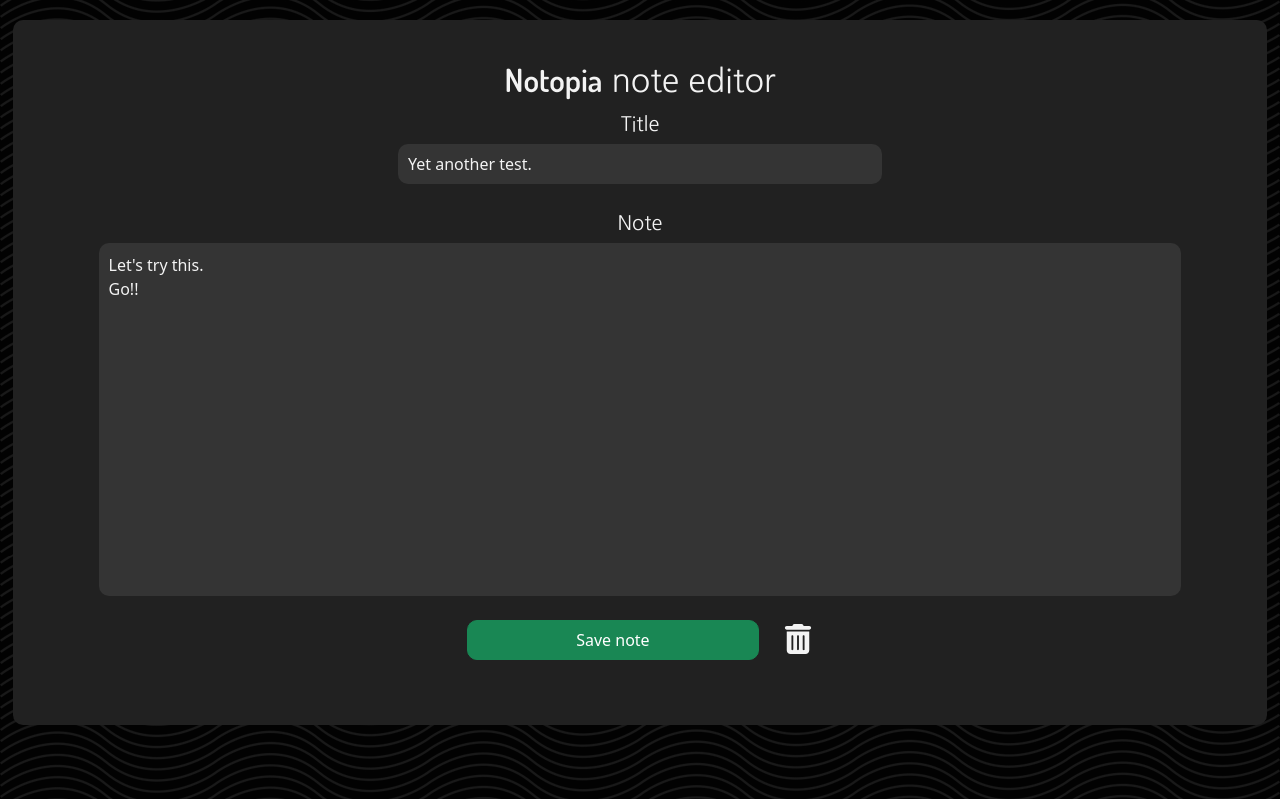
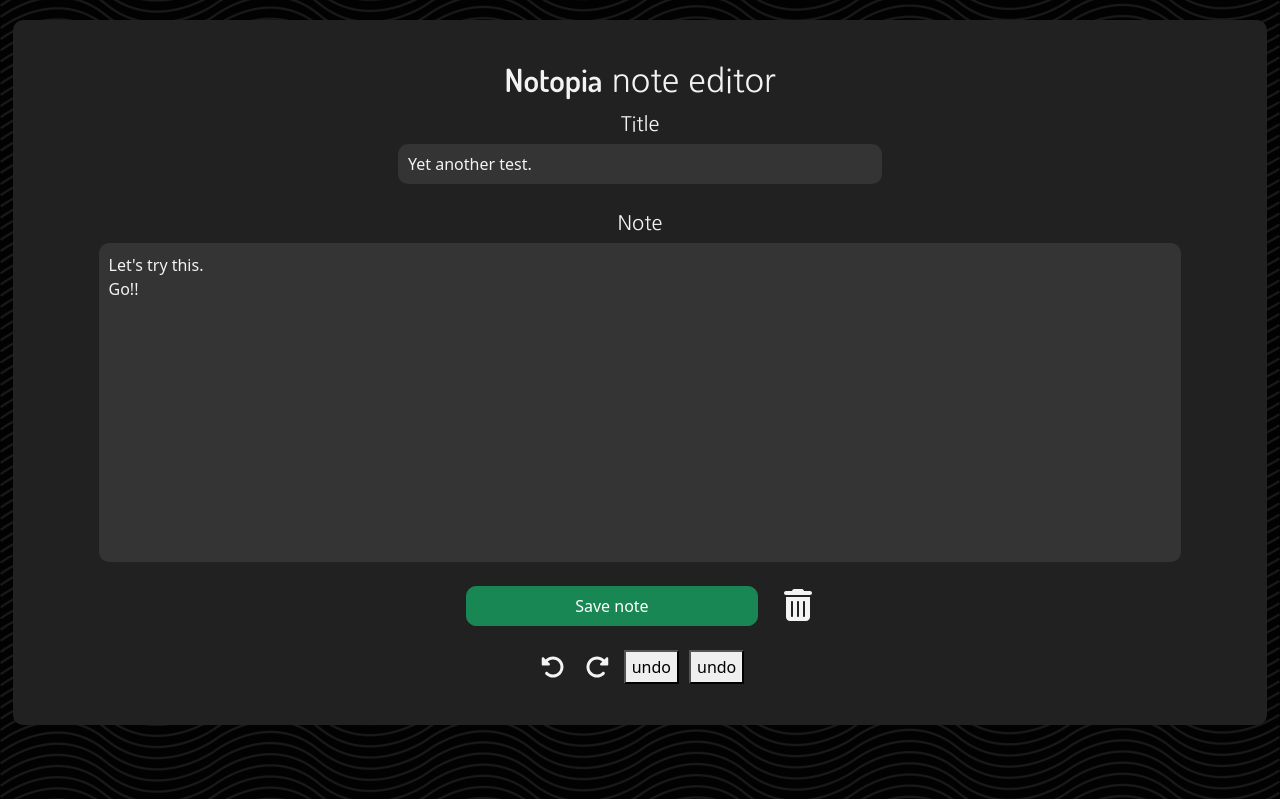
Before and after one commit to boomboxz12/CS50-Final-Project-Notopia, a Flask app: page /?id=70 in a window 1280 px wide. Shown: the part 59-858 px from the top of the page. Run offline with Flask 3, Linux system fonts and the light colour scheme; a user stored in the database is signed in; data comes from the database, SQL or seed files in the repository; both versions use the stored data as it was after the commit.

Commit message:
Undo/redo functions, note autosaving (WIP)

```diff
--- a/app.py
+++ b/app.py
@@ -182,6 +182,38 @@ def index():
     return render_template("index.html")
 
 
+# Route for autosaving notes as the user types
+@app.route("/autosave", methods=["POST"])
+def autosave():
+    # Getting the necessary data
+    results = request.get_json()
+    date_created = datetime.now().replace(microsecond=0) # TODO
+    date_modified = datetime.now().replace(microsecond=0)
+    # If the user updates the title
+    if results.get("note_title") and results.get("note_id"):
+        # Save the new title into the database and update date_modified
+        sql(f"./databases/{session.get('username')}-notes.db",
+            """
+            UPDATE notes
+            SET note_title = ?,
+                date_modified = ?
+            WHERE note_id = ?
+            """, (results["note_title"], date_modified, int(results["note_id"]),))
+    # If the user updates the body
+    if results.get("note_body") and results.get("note_id"):
+        # Save the new title into the database and update date_modified
+        sql(f"./databases/{session.get('username')}-notes.db",
+            """
+            UPDATE notes
+            SET note_body = ?,
+                date_modified = ?
+            WHERE note_id = ?
+            """, (results["note_body"], date_modified, int(results["note_id"]),))
+
+    # The function returns 204 No Content (A response without a body)
+    return "", 204
+
+
 @app.route("/login", methods=["GET", "POST"])
 def login():
     # User reached route via GET
@@ -221,8 +253,9 @@ def login():
 
         # If the user is not found, inform the user
         if not user:
-            return apologize("login", """Incorrect username or password. Make sure you entered the correct
-                             credintials and try again. If you don't have an account, please make one first.""")
+            return apologize("login", """Incorrect username or password. Make sure you entered them correctly and
+                             try again. If you don't have an account, please make one first. Note that usernames
+                            and passwords are case sensitive.""")
 
         # In the unlikely case that there are multiple users with the same name (normally impossible)
         if len(user) > 1:
@@ -230,8 +263,9 @@ def login():
 
         # Check the password hash and apologize if it doesn't match
         if not check_password_hash(user[0][2], password):
-            return apologize("login", """Incorrect username or password. Make sure you entered the correct
-                             credintials and try again. If you don't have an account, please make one first.""")
+            return apologize("login", """Incorrect username or password. Make sure you entered them correctly and
+                             try again. If you don't have an account, please make one first. Note that usernames
+                            and passwords are case sensitive.""")
 
         # If everything is ok, log the user in by remembering their information in flask.session
         session["user_id"] = user[0][0]
--- a/static/index.js
+++ b/static/index.js
@@ -2,6 +2,9 @@
 const noteTitle = document.getElementById("title");
 const noteBody = document.getElementById("note");
 const deleteNoteButton = document.getElementById("delete_note")
+const undoButton = document.getElementById("undo_button")
+const redoButton = document.getElementById("redo_button")
+const noteId = document.getElementById("note_id")
 
 // Only allow saving if the user is logged in
 // If element #submit is null, then the element doesn't exist because the user is not logged in (as per index.html)
@@ -24,12 +27,40 @@ if (document.getElementById("submit") != null) {
 }
 
 // Using BeforeUnloadEvent to warn the user if they leave the page without saving
-const titleValue = noteTitle.value;
-const bodyValue = noteBody.value;
-let submitted = false;
-window.onbeforeunload = function() {
-    if (!submitted) {
-        if (noteTitle.value != titleValue || noteBody.value != bodyValue) {
-            return "You have unsaved changes. Are you sure you want to leave?";
-        }
-}}
+// const titleValue = noteTitle.value;
+// const bodyValue = noteBody.value;
+// let submitted = false;
+// window.onbeforeunload = function() {
+//     if (!submitted) {
+//         if (noteTitle.value != titleValue || noteBody.value != bodyValue) {
+//             return "You have unsaved changes. Are you sure you want to leave?";
+//         }
+// }}
+
+// Execute the command "undo" on noteBody when undoButton is clicked (undo change functionality)
+undoButton.addEventListener("click", () => {
+    noteBody.focus()
+    document.execCommand("undo")
+})
+
+// Execute the command "redo" on noteBody when redoButton is clicked (redo change functionality)
+redoButton.addEventListener("click", () => {
+    noteBody.focus()
+    document.execCommand("redo")
+})
+
+// Use Fetch API to send the note title to the server every time the user changes the value of noteTitle (for autosave functionality)
+noteTitle.addEventListener("input", async () => {
+    await fetch("/autosave", {
+    method: "POST",
+    body: JSON.stringify({"note_id": noteId.innerHTML, "note_title": noteTitle.value}),
+    headers: {"Content-Type": "application/json"}
+})});
+
+// Use Fetch API to send the note body to the server every time the user changes the value of noteBody (for autosave functionality)
+noteBody.addEventListener("input", async () => {
+    await fetch("/autosave", {
+    method: "POST",
+    body: JSON.stringify({"note_id": noteId.innerHTML, "note_body": noteBody.value}),
+    headers: {"Content-Type": "application/json"}
+})});
--- a/static/signup.js
+++ b/static/signup.js
@@ -6,7 +6,7 @@ const submit = document.getElementById("submit");
 
 // Strings for later use
 const passwordRules = "The password must be at least 8 characters long, include at least one uppercase letter, one lowercase letter, and one number."
-const usernameRules = "The username must only consist of alphanumeric characters."
+const usernameRules = "The username must only consist of alphanumeric characters. Usernames are case sensitive."
 
 // Array for enabling the signup button upon passing all verifications
 var verifications = [0, 0, 0];
--- a/static/styles.css
+++ b/static/styles.css
@@ -229,15 +229,14 @@ textarea
 
 .editor-trash-can
 {
-    width: 50px;
-    height: 50px;
+    width: 52px;
+    height: 52px;
     position: relative;
     padding: 10px;
     top: -13px;
     left: 10px;
     border-radius: 5px;
     cursor: pointer;
-    display: inline;
 }
 
 .note-text.text
@@ -273,6 +272,40 @@ textarea
     border-color: #393939;
 }
 
+.error_message
+{
+    max-width: 100vh;
+    margin: 0 auto;
+}
+
+.tools
+{
+    display: flex;
+    margin: 0 auto;
+    flex-flow: row wrap;
+    justify-content: space-around;
+    gap: 10px
+}
+
+.tool
+{
+    width: 34px;
+    height: 34px;
+    padding: 5px;
+    border-radius: 5px;
+    cursor: pointer;
+}
+
+.tool:hover
+{
+    background-color: #393939;
+}
+
+.invisible
+{
+    display: none;
+}
+
 @keyframes typewriter
 {
     from {width: 0%;}
--- a/templates/error.html
+++ b/templates/error.html
@@ -6,6 +6,6 @@
 
 {% block main %}
 <div class="title-wrapper"><h1 class="title title-458">Error ({{ code }})....</h1></div>
-    <h5 class="text">{{ message }}</h5>
+    <h5 class="text error_message">{{ message }}</h5>
     <a href={{ source }}><button class="btn btn-link">Try again?</button></a>
 {% endblock %}
--- a/templates/index.html
+++ b/templates/index.html
@@ -6,11 +6,12 @@
 
 {% block main %}
     <h2 class="text"><span class="notopia">Notopia</span> note editor</h2>
+    <p id="note_id" class="invisible">{% if editing_mode %}{{ note[0][0] }}{% endif %}</p>
     <form id="form" class="note-form" action={% if editing_mode %}"/?id={{ note[0][0] }}"{% else %}"/"{% endif %} method="post">
         <label class="input-label text" for="title">Title</label>
-        <input autocomplete="off" id="title" name="note_title" placeholder="Untitled note" value={% if editing_mode %}"{{ note[0][1] }}"{% endif %}>
+        <input class="note_data" autocomplete="off" id="title" name="note_title" placeholder="Untitled note" value={% if editing_mode %}"{{ note[0][1] }}"{% endif %}>
         <label class="input-label text" for="note">Note</label>
-        <textarea autocomplete="off" name="note_body" id="note" placeholder="Note">{% if editing_mode %}{{ note[0][2] }}{% endif%}</textarea>
+        <textarea class="note_data" autocomplete="off" name="note_body" id="note" placeholder="Note">{% if editing_mode %}{{ note[0][2] }}{% endif %}</textarea>
             <div>
         {% if logged_in %}
             <input id="submit" onclick="submitted = true;" class="btn btn-success" type="submit" disabled="disabled" tabindex="-1" aria-disabled="true" value="Save note">
@@ -27,7 +28,7 @@
                     <button type="button" class="btn-close btn-close-white" data-bs-dismiss="modal" aria-label="Close"></button>
                     </div>
                     <div class="modal-body">
-                        Are you sure you want to delete the note "{{ note[0][1][:20] }}{% if note[0][1]|length > 20 %}...{% endif %}"?
+                        Are you sure you want to delete the note "{{ note[0][1][:20] }}{% if note[0][1]|length > 20 %}...{% endif %}"?<br>This action can't be undone!
                     </div>
                     <div class="modal-footer">
                     <button type="button" class="btn btn-secondary" data-bs-dismiss="modal">No, keep note</button>
@@ -39,6 +40,12 @@
         {% endif %}
             </div>
     </form>
+    <div class="tools">
+        <svg id="undo_button" class="tool" xmlns="http://www.w3.org/2000/svg" viewBox="0 0 512 512"><!--!Font Awesome Free 6.6.0 by @fontawesome - https://fontawesome.com License - https://fontawesome.com/license/free Copyright 2024 Fonticons, Inc.--><path fill="#f3f3f3" d="M48.5 224L40 224c-13.3 0-24-10.7-24-24L16 72c0-9.7 5.8-18.5 14.8-22.2s19.3-1.7 26.2 5.2L98.6 96.6c87.6-86.5 228.7-86.2 315.8 1c87.5 87.5 87.5 229.3 0 316.8s-229.3 87.5-316.8 0c-12.5-12.5-12.5-32.8 0-45.3s32.8-12.5 45.3 0c62.5 62.5 163.8 62.5 226.3 0s62.5-163.8 0-226.3c-62.2-62.2-162.7-62.5-225.3-1L185 183c6.9 6.9 8.9 17.2 5.2 26.2s-12.5 14.8-22.2 14.8L48.5 224z"/></svg>
+        <svg id="redo_button" class="tool" xmlns="http://www.w3.org/2000/svg" viewBox="0 0 512 512"><!--!Font Awesome Free 6.6.0 by @fontawesome - https://fontawesome.com License - https://fontawesome.com/license/free Copyright 2024 Fonticons, Inc.--><path fill="#f3f3f3" d="M463.5 224l8.5 0c13.3 0 24-10.7 24-24l0-128c0-9.7-5.8-18.5-14.8-22.2s-19.3-1.7-26.2 5.2L413.4 96.6c-87.6-86.5-228.7-86.2-315.8 1c-87.5 87.5-87.5 229.3 0 316.8s229.3 87.5 316.8 0c12.5-12.5 12.5-32.8 0-45.3s-32.8-12.5-45.3 0c-62.5 62.5-163.8 62.5-226.3 0s-62.5-163.8 0-226.3c62.2-62.2 162.7-62.5 225.3-1L327 183c-6.9 6.9-8.9 17.2-5.2 26.2s12.5 14.8 22.2 14.8l119.5 0z"/></svg>
+        <button>undo</button>
+        <button>undo</button>
+    </div>
 {% endblock %}
 {% block script %}
 <script src="../static/index.js"></script>
```
Also changed, not shown: databases/test-notes.db.
